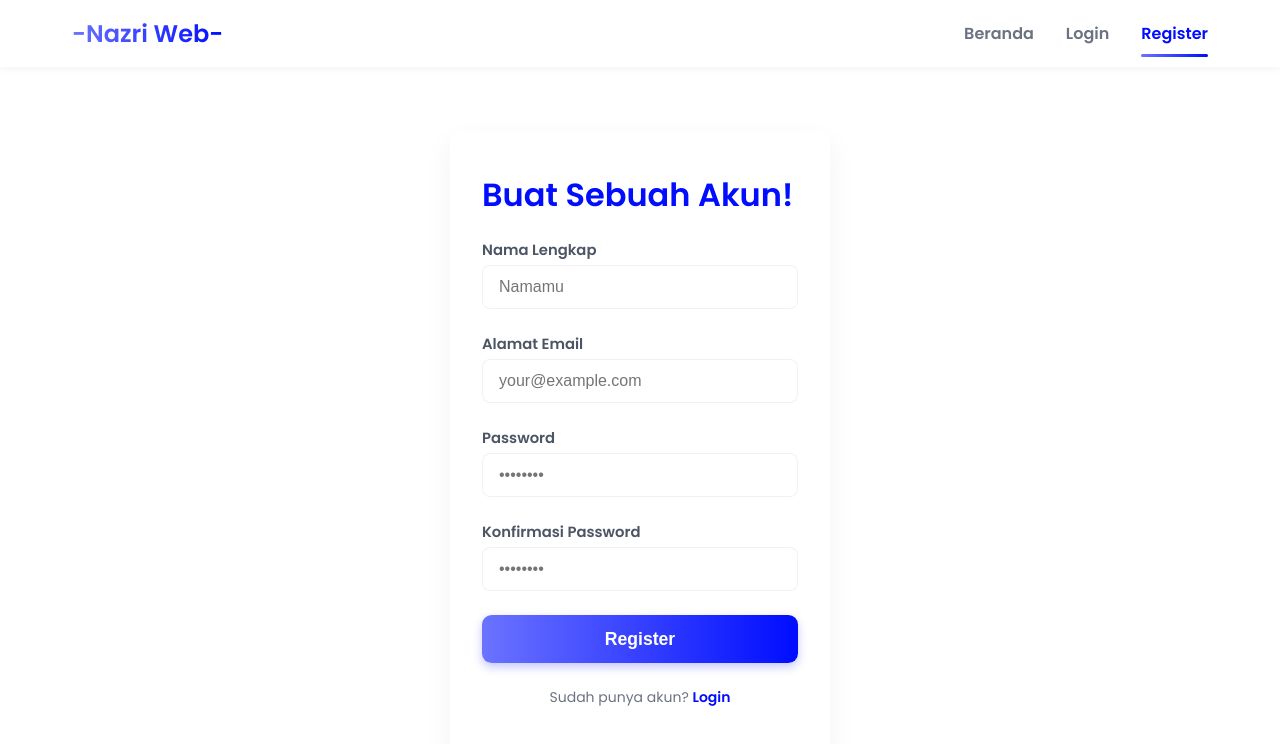
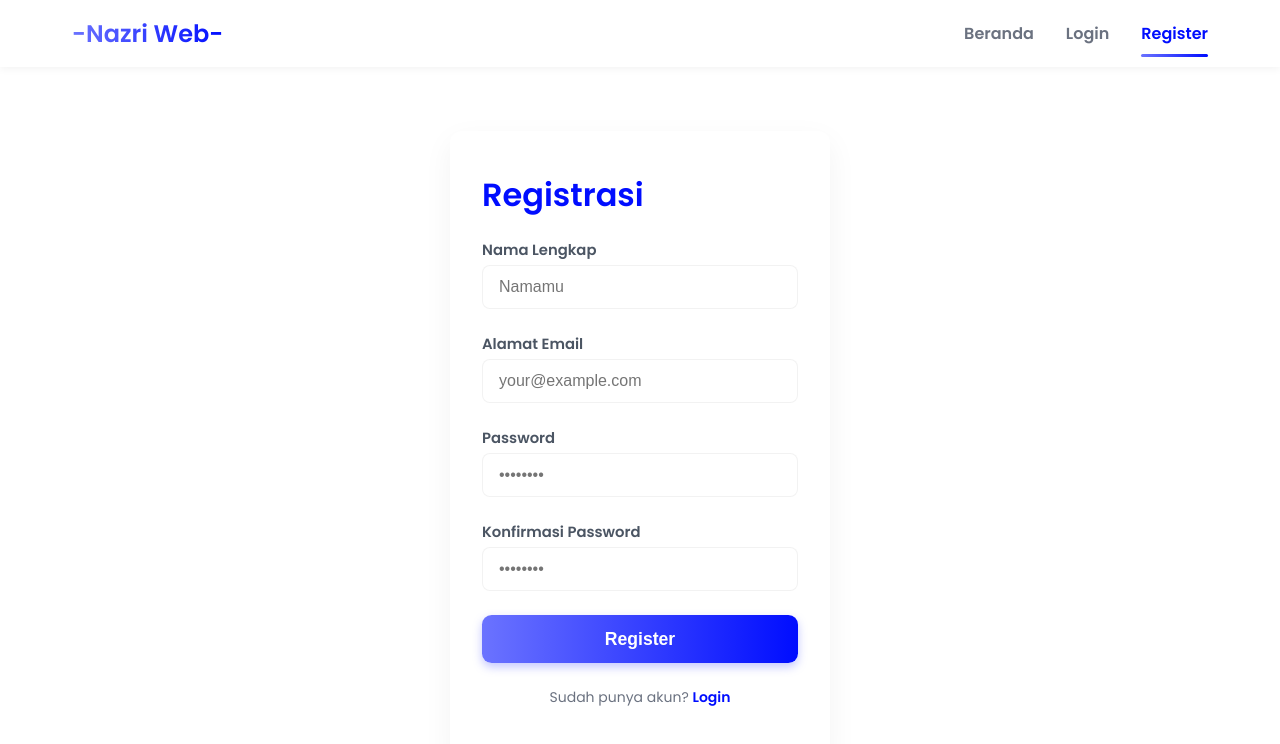
Before and after one commit to Xzrii1/Nazrex, a plain HTML site: page register.html in a window 1280 px wide. Drawn offline with Linux system fonts and the light colour scheme.

Commit message:
Update register.html

```diff
--- a/register.html
+++ b/register.html
@@ -167,7 +167,7 @@
 
   <main>
     <section class="form-card" aria-labelledby="register-heading">
-      <h1 id="register-heading">Buat Sebuah Akun!</h1>
+      <h1 id="register-heading">Registrasi</h1>
       <form>
         <label for="name">Nama Lengkap</label>
         <input type="text" id="name" name="name" placeholder="Namamu" required />
```
